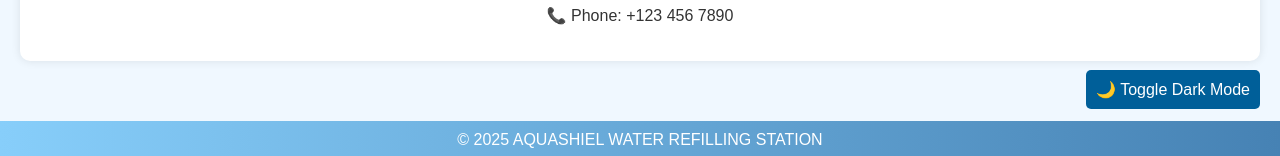
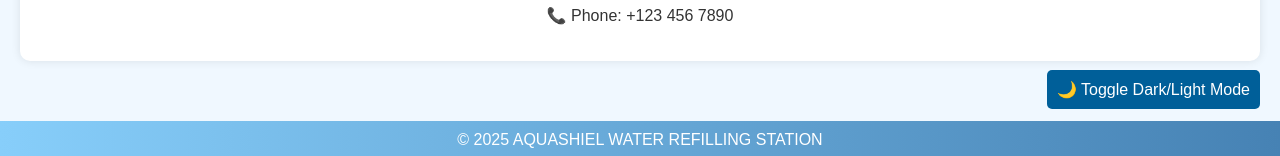
Before and after one commit to ROSS1800/AquashielMobile, a plain HTML site: page index.html in a window 1280 px wide. Shown: the part 671-827 px from the top of the page. Drawn offline with Linux system fonts and the light colour scheme.

Commit message:
Update index.html

```diff
--- a/index.html
+++ b/index.html
@@ -174,7 +174,7 @@
 </head>
 <body>
     <header>AquaShiel Water Refilling Station</header>
-    <button id="darkModeToggle">🌙 Toggle Dark Mode</button>
+    <button id="darkModeToggle">🌙 Toggle Dark/Light Mode</button>
     <nav>
         <a href="#home">Home</a>
         <a href="#services">Services</a>
```
